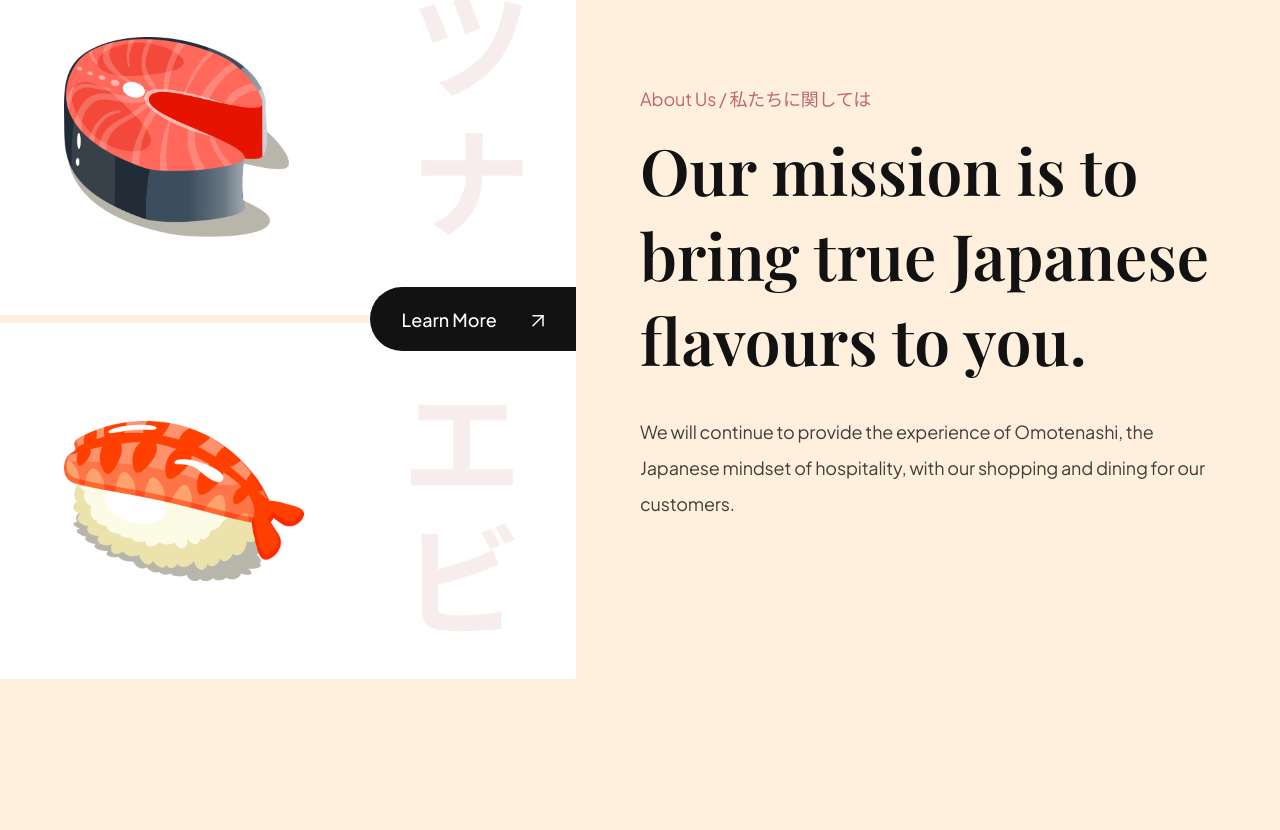
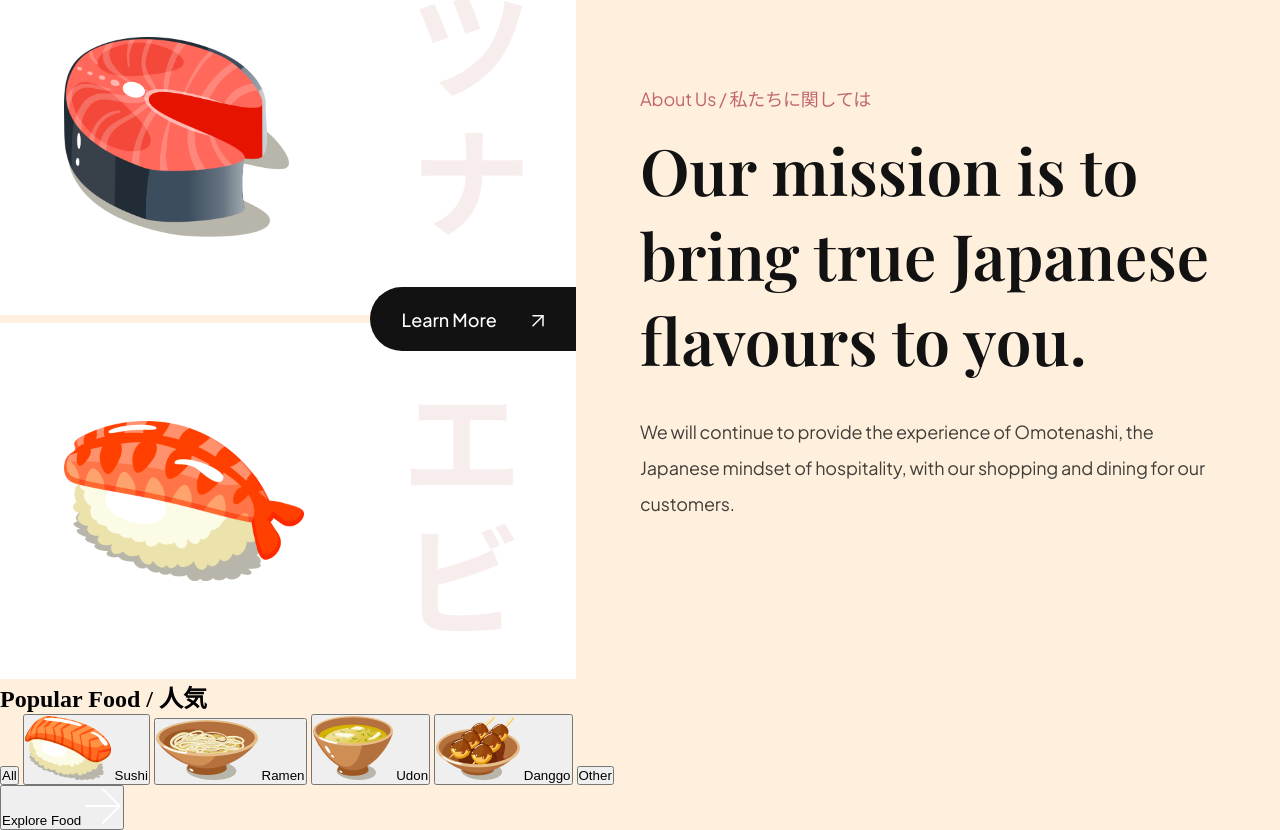
Before and after one commit to Prathamesh2603/Sushi-Ordering-Landing-Page, a website built with Vite: page index.html in a window 1280 px wide. Shown: the part 839-1669 px from the top of the page. Before the commit the page ends 1518 px from the top, so only its background shows below. Built offline with nearby package versions, Linux system fonts and the light colour scheme.

Commit message:
structure for the popular section is done in html file

```diff
--- a/index.html
+++ b/index.html
@@ -109,6 +109,49 @@
       </p>
     </div>
   </section>
+
+  <section class="popular-foods" id="menu">
+    <h2 class="popular-foods__title">Popular Food / 人気</h2>
+
+    <div class="popular-foods__filters sushi__hide-scrollbar">
+
+      <button class="popular-foods__filter-btn active">All</button>
+
+      <button class="popular-foods__filter-btn">
+        <img src="src/assets/sushi-9.png" alt="sushi 9" />
+        Sushi
+      </button>
+
+      <button class="popular-foods__filter-btn">
+        <img src="src/assets/sushi-8.png" alt="sushi 8" />
+        Ramen
+      </button>
+
+      <button class="popular-foods__filter-btn">
+        <img src="src/assets/sushi-7.png" alt="sushi 7" />
+        Udon
+      </button>
+
+      <button class="popular-foods__filter-btn">
+        <img src="src/assets/sushi-6.png" alt="sushi 6" />
+        Danggo
+      </button>
+
+      <button class="popular-foods__filter-btn">
+        Other
+      </button>
+
+    </div>
+
+    <div class="popular-food__catalogue">
+      <!-- javascript -->
+    </div>
+
+    <button class="popular-foods__button">
+      Explore Food
+      <img src="src/assets/arrow-right.svg" alt="arrow-right" />
+    </button>
+  </section>
   <script type="module" src="src/js/script.js"></script>
 </body>
 </html>
```
